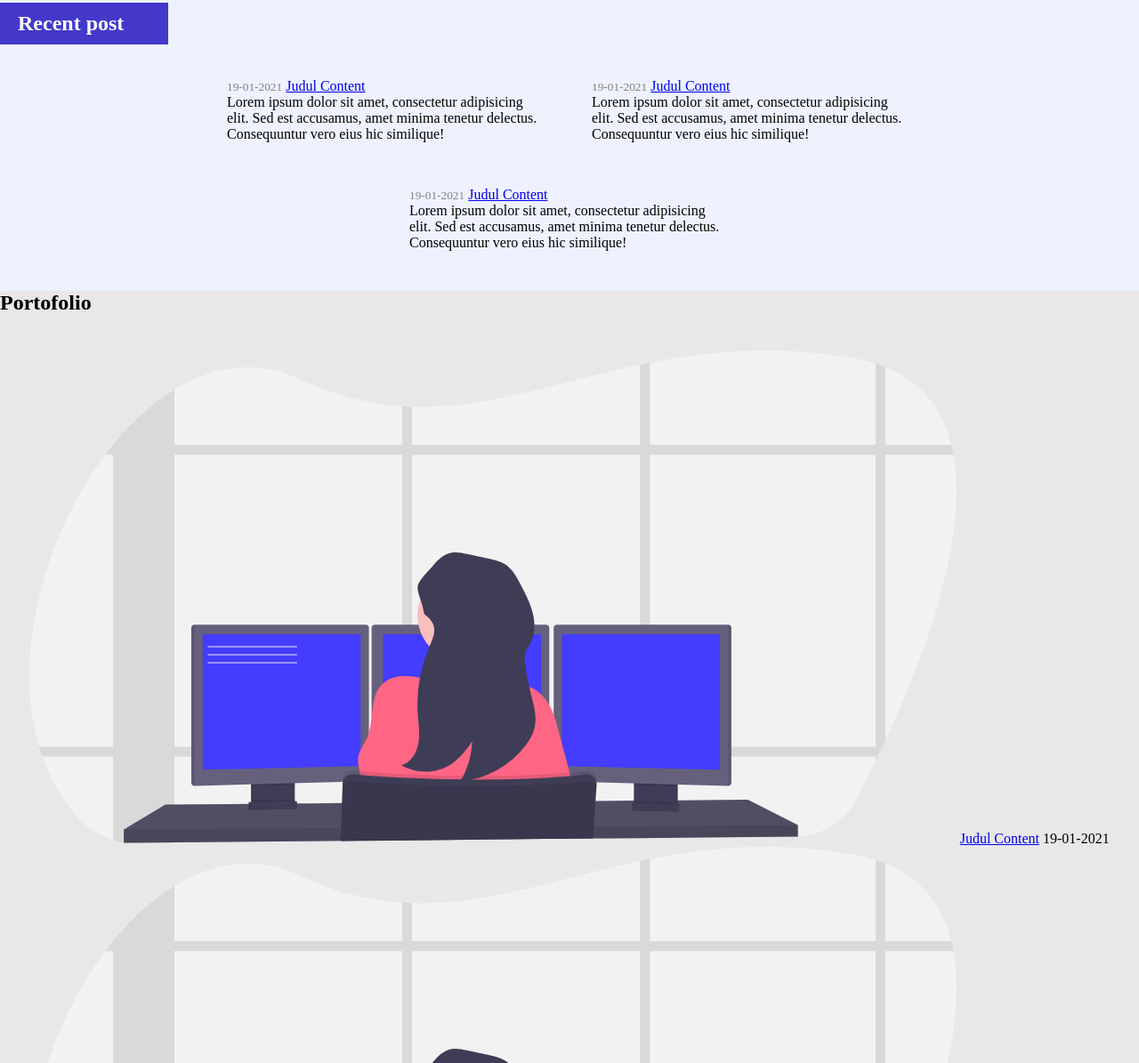
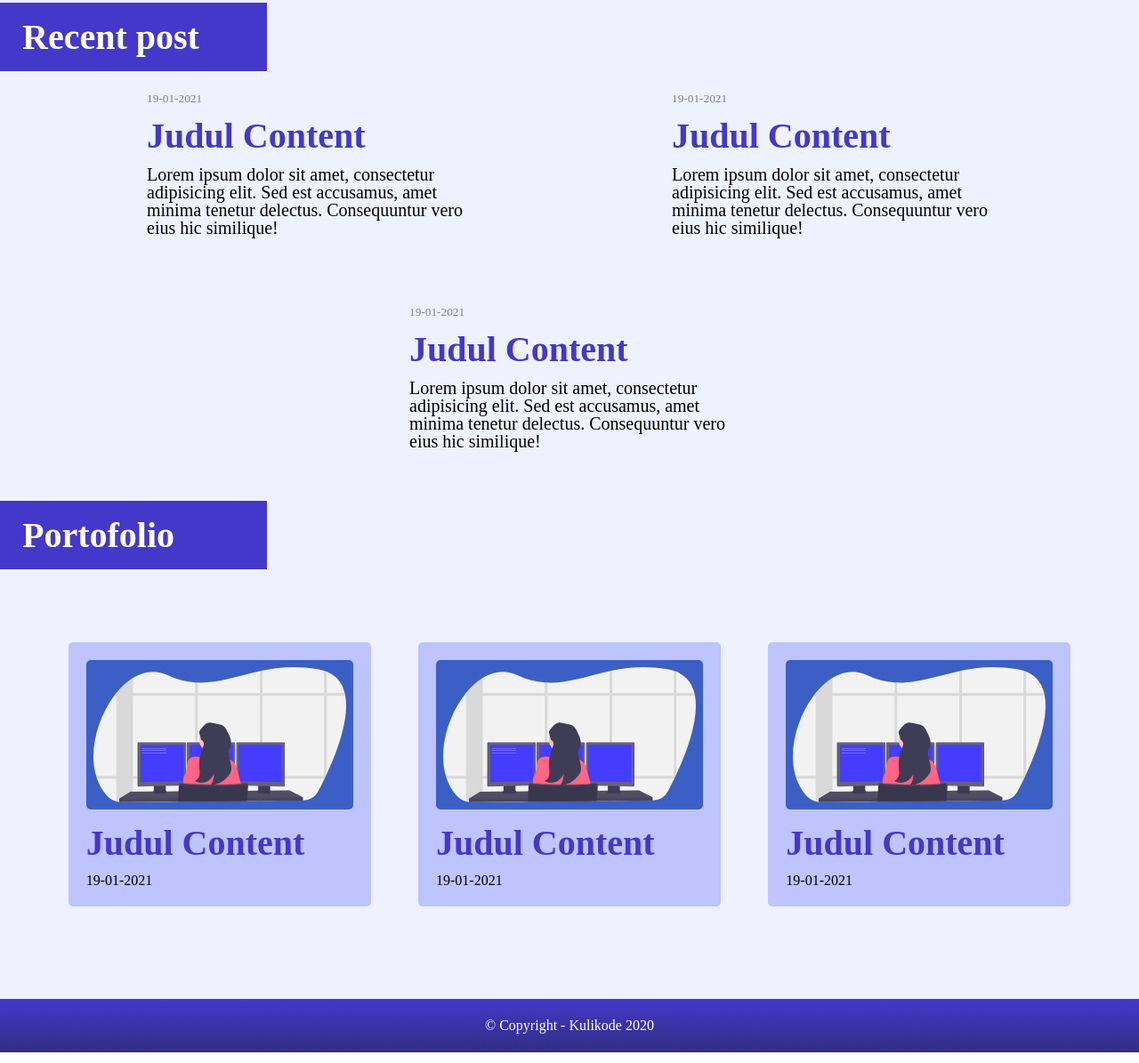
Before and after one commit to yayakyogi/project_uas_1, a plain HTML site: page index.html in a window 1280 px wide. Shown: the part 637-1832 px from the top of the page at 89% size. Drawn offline with Linux system fonts and the light colour scheme.

Commit message:
tambah style portofolio dan footer

```diff
--- a/assets/style.css
+++ b/assets/style.css
@@ -119,7 +119,7 @@ body{
 /* Conainer */
 .container{
     margin: 0 auto;
-    background-color: rgb(233, 231, 231);
+    background-color:rgba(238, 242, 255,1);
     width: 100%;
 }
 .wrap{
@@ -131,7 +131,7 @@ body{
     align-items: center;
     position: relative;
     height: 640px;
-    background-color:rgba(238, 242, 255,1);
+    background-color: transparent;
 }
 .content-wrap{
     padding: 0 30px 0 0;
@@ -171,47 +171,81 @@ body{
 }
 
 /* Post */
-.post{
-    background-color:rgba(238, 242, 255,1);
+.post,.portofolio{
+    background-color: transparent;
     padding: 20px 50px;
     position: relative;
 }
-.post h2{
+.post h2, .portofolio h2{
     background-color: rgba(67, 56, 202,1);
     color: white;
-    padding: 10px 50px 10px 20px;
+    padding: 15px 15px 15px 25px;
+    box-sizing: border-box;
+    width: 300px;
     position: absolute;
     top: 0;
     left: 0;
+    font-size: 30pt;
 }
 .post-content{
     display: flex;
-    justify-content: center;
+    justify-content: space-around;
     align-items: center;
     flex-wrap: wrap;
+    height: 480px;
     margin: 40px auto 0;
     width: 100%;
 }
-.isi-post-content{
+.isi-post-content,.isi-post-portofolio{
     padding: 20px;
     box-sizing: border-box;
     max-width: 400px;
     margin: 5px;
 }
+.isi-post-portofolio{
+    background-color: rgb(190, 196, 253);
+    border-radius: 5px;
+    margin-top: 20px;
+}
 .isi-post-content span{
     color: gray;
     font-size: 10pt;
 }
-.isi-post-content h3{
-    font-size: 20pt;
+.isi-post-content a,.isi-post-portofolio a{
+    display: block;
+    text-decoration: none;
+    font-size: 30pt;
+    font-weight: bold;
+    color: rgba(67, 56, 202,1);
     margin: 10px 0;
 }
-.isi-post-content img{
+.isi-post-content a:hover{
+    color: rgb(34, 20, 185);
+}
+.isi-post-content p{
+    line-height: 20px;
+    font-size: 15pt;
+}
+.isi-post-portofolio img{
     max-width: 300px;
+    background-color: rgb(59, 95, 196);
+    padding: 8px;
+    box-sizing: border-box;
     border-radius: 5px;
-    margin: 15px 0;
 }
 
+/* Footer */
+.footer{
+    background:linear-gradient(360deg, rgba(49, 46, 129,1),rgba(67, 56, 202,1));
+    display: flex;
+    justify-content: center;
+    align-items: center;
+    height: 60px;
+}
+.footer p{
+    color: white;
+    font-size: 12pt;
+}
 
 /* Responsive Tablet */
 @media screen and (max-width:760px){
@@ -329,9 +363,15 @@ body{
         flex-direction: column;
         align-items: center;
         padding: 0;
+        height: auto;
     }
-    .isi-post-content img{
+    .isi-post-portofolio img{
         max-width: 100%;
+    }
+    .post h2, .portofolio h2{
+        width: 200px;
+        padding: 10px;
+        font-size: 20pt;
     }
 }
 
```
